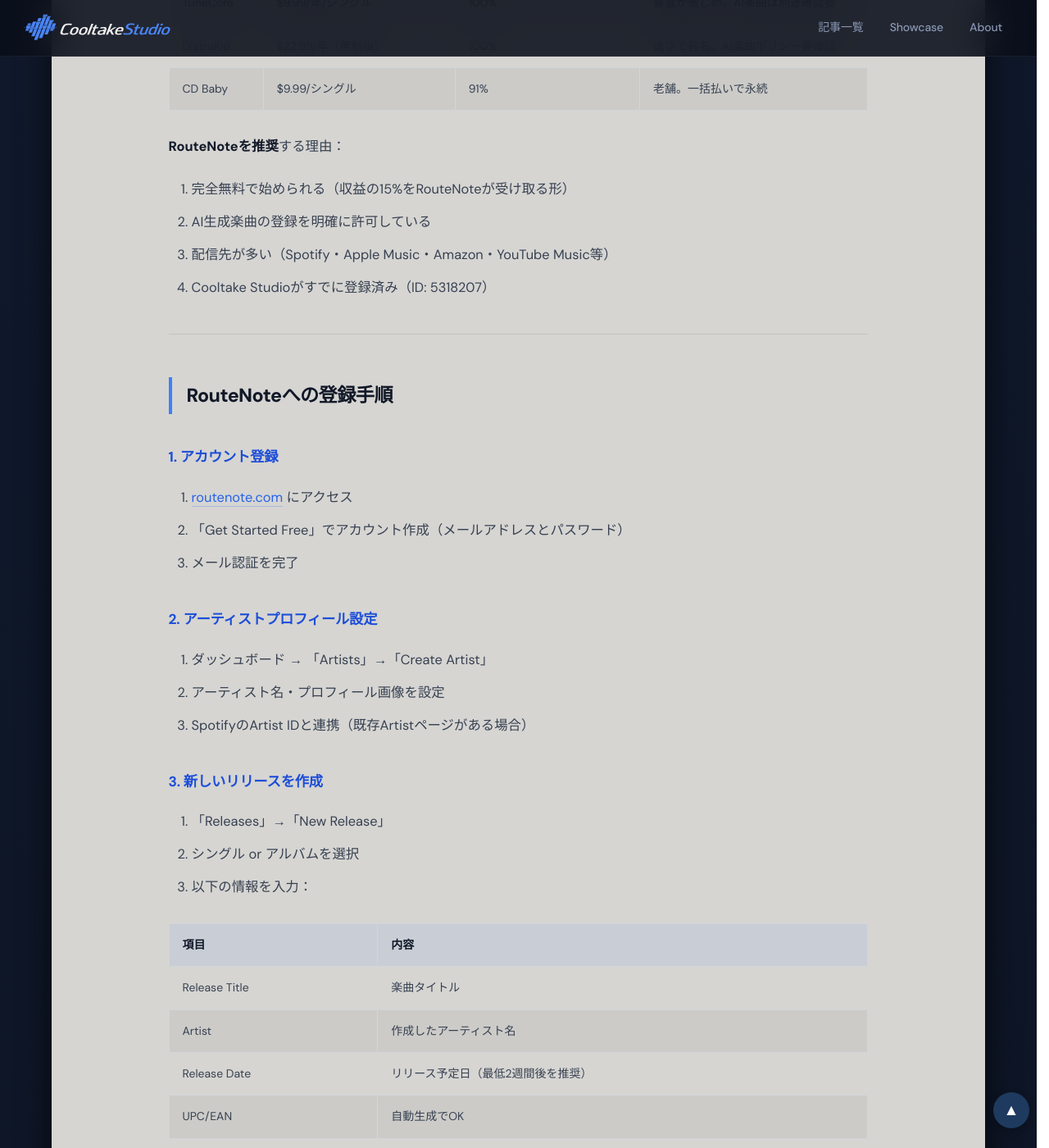
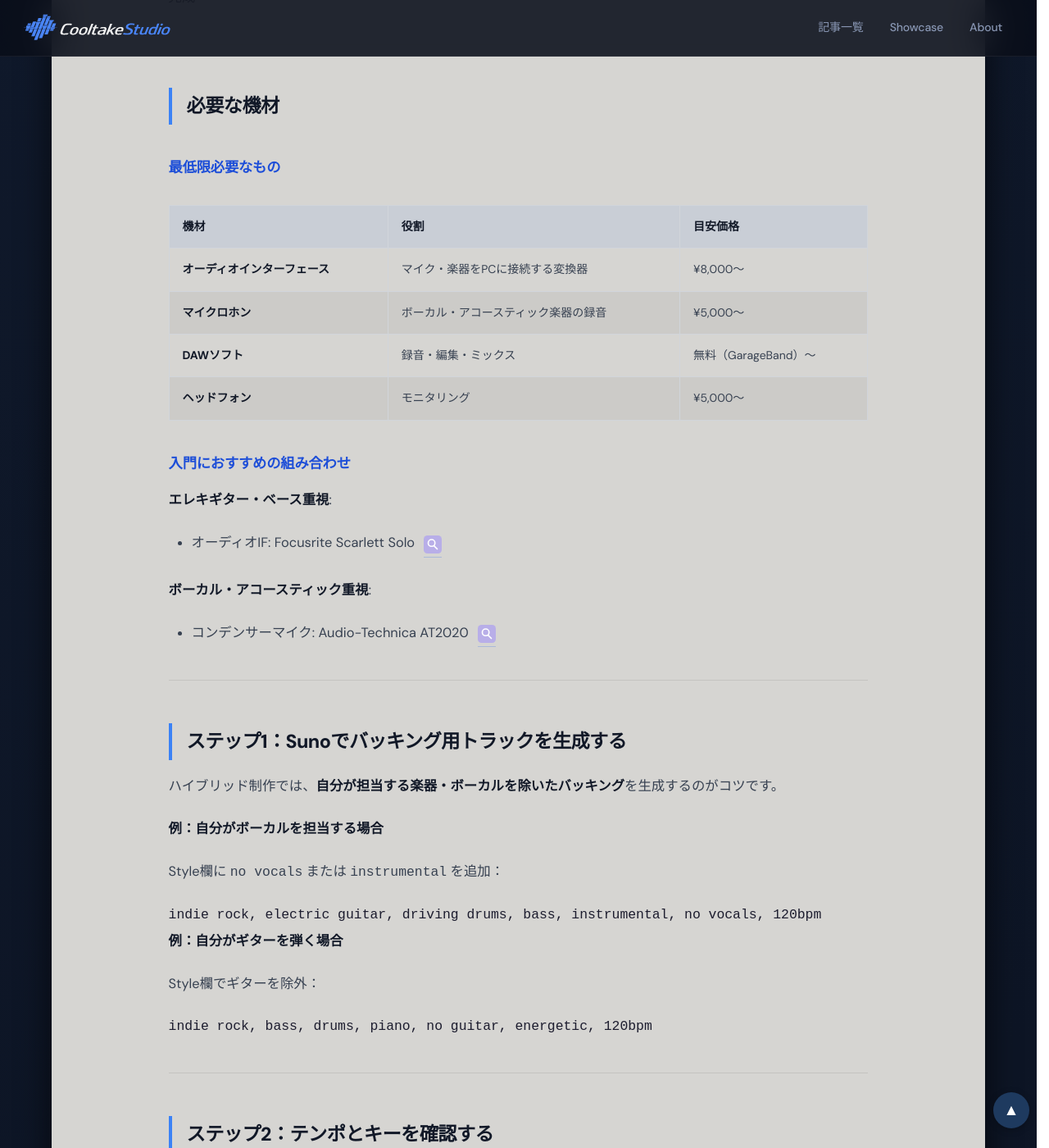
Before and after one commit to cooltake/cooltake-staging, a Jekyll site: the page built from _posts/2026-06-23-suno-guide-10.md, in a window 1280 px wide and 1400 px high, scrolled down 1158 px. Shown: the whole window at 82% size. Built offline with Jekyll 4.4.1, drawn with Linux system fonts in a browser that asks for light colours; some web fonts are replaced; some of the changed text lies outside the part shown.

````diff
--- a/_posts/2026-06-23-suno-guide-10.md
+++ b/_posts/2026-06-23-suno-guide-10.md
@@ -1,160 +1,165 @@
 ---
 layout: post
-title: "【第10回】SunoでSpotify・Apple Musicへ配信する方法｜RouteNote登録から収益化まで完全ガイド"
-description: "Suno AIで生成した楽曲をSpotify・Apple Music・Amazon Musicへ配信する方法を解説。RouteNoteへの登録・楽曲アップロード・著作権設定・ストリーミング収益の仕組みまで。"
+title: "Sunoと宅録を組み合わせる — AIトラック＋生演奏のハイブリッド制作【第10回】"
+description: "SunoのAIバッキングトラックに生演奏・ボーカルを重ねるハイブリッド制作の方法を解説。必要な機材・録音手順・DAWでの統合まで実践的に紹介します。"
 date: 2026-06-23
 categories: [production]
-tags: [Suno AI, RouteNote, Spotify, Apple Music, 配信, 音楽配信, 収益化]
+tags: [Suno, AI音楽, 宅録, DAW, ハイブリッド制作, オーディオインターフェース]
 image: /assets/images/thumb-suno-guide-10.jpg
-series: suno-guide
-series_title: "Sunoで曲を作る"
-series_num: 10
 ---
 
-> **このシリーズについて**
-> 「Sunoで曲を作る」全12回のシリーズです。#10はストリーミング配信の実践手順。
+## AIと人間の演奏を組み合わせる
 
-## SunoでSpotifyに配信できるか？
+[第9回](/production/suno-guide-09/)でSunoのオーディオをDAWに読み込む方法を学びました。第10回では一歩進んで、**Sunoのバッキングトラックに自分の生演奏やボーカルを重ねる**「ハイブリッド制作」を解説します。
 
-**結論：できる**。ただし条件がある。
-
-| 条件 | 内容 |
-|------|------|
-| **Sunoのプラン** | **Proプラン以上**（¥1,200/月）が必要。無料プランの楽曲は商用利用不可 |
-| **ディストリビューター** | RouteNote・TuneCore・DistroKid等の配信代行を使う |
-| **著作権表示** | Sunoの規約に従い「Suno AI」のクレジット表示を推奨 |
+Sunoを「スタジオミュージシャン」として扱い、自分は「メインアーティスト」として歌やギターを乗せるイメージです。
 
 ---
 
-## 配信代行サービスの選択
+## ハイブリッド制作の全体フロー
 
-| サービス | 費用 | 取り分 | 特徴 |
-|---------|------|--------|------|
-| **RouteNote** | **無料**（完全無料プランあり） | 無料: 85% / Premium: 100% | AI楽曲OK。登録無制限。 |
-| TuneCore | $9.99/年/シングル | 100% | 審査が厳しめ。AI楽曲は別途確認要 |
-| DistroKid | $22.99/年（無制限） | 100% | 速さで有名。AI楽曲ポリシー要確認 |
-| CD Baby | $9.99/シングル | 91% | 老舗。一括払いで永続 |
-
-**RouteNoteを推奨**する理由：
-1. 完全無料で始められる（収益の15%をRouteNoteが受け取る形）
-2. AI生成楽曲の登録を明確に許可している
-3. 配信先が多い（Spotify・Apple Music・Amazon・YouTube Music等）
-4. Cooltake Studioがすでに登録済み（ID: 5318207）
+```
+Sunoでバッキング生成
+    ↓
+WAVエクスポート（Pro以上推奨）
+    ↓
+DAWに読み込む
+    ↓
+テンポ・キーを確認・設定
+    ↓
+生演奏・ボーカルを録音して重ねる
+    ↓
+ミックス・マスタリング
+    ↓
+完成
+```
 
 ---
 
-## RouteNoteへの登録手順
+## 必要な機材
 
-### 1. アカウント登録
+### 最低限必要なもの
 
-1. [routenote.com](https://routenote.com) にアクセス
-2. 「Get Started Free」でアカウント作成（メールアドレスとパスワード）
-3. メール認証を完了
+| 機材 | 役割 | 目安価格 |
+|-----|------|---------|
+| **オーディオインターフェース** | マイク・楽器をPCに接続する変換器 | ¥8,000〜 |
+| **マイクロホン** | ボーカル・アコースティック楽器の録音 | ¥5,000〜 |
+| **DAWソフト** | 録音・編集・ミックス | 無料（GarageBand）〜 |
+| **ヘッドフォン** | モニタリング | ¥5,000〜 |
 
-### 2. アーティストプロフィール設定
+### 入門におすすめの組み合わせ
 
-1. ダッシュボード → 「Artists」→「Create Artist」
-2. アーティスト名・プロフィール画像を設定
-3. SpotifyのArtist IDと連携（既存Artistページがある場合）
+**エレキギター・ベース重視**:
+- オーディオIF: Focusrite Scarlett Solo
+  <a href="https://h.accesstrade.net/sp/cc?rk=01001xqc00os63&url=https%3A%2F%2Fwww.soundhouse.co.jp%2Fsearch%2Findex%2F%3Fcategory%3D%26search_all%3DScarlett+Solo" rel="nofollow" referrerpolicy="no-referrer-when-downgrade" style="display:inline-block;text-decoration:none;margin-left:.4em;vertical-align:middle;" title="サウンドハウスで見る"><svg xmlns="http://www.w3.org/2000/svg" width="22" height="22" viewBox="0 0 24 24" fill="none" style="vertical-align:middle;"><rect width="24" height="24" rx="5" fill="#b8aee8"/><circle cx="10.5" cy="10" r="4.5" stroke="#fff" stroke-width="1.8" fill="none"/><line x1="14" y1="14" x2="18" y2="18" stroke="#fff" stroke-width="1.8" stroke-linecap="round"/></svg></a>
 
-### 3. 新しいリリースを作成
-
-1. 「Releases」→「New Release」
-2. シングル or アルバムを選択
-3. 以下の情報を入力：
-
-| 項目 | 内容 |
-|------|------|
-| Release Title | 楽曲タイトル |
-| Artist | 作成したアーティスト名 |
-| Release Date | リリース予定日（最低2週間後を推奨） |
-| UPC/EAN | 自動生成でOK |
-| Genre | 適切なジャンルを選択 |
-| Language | 歌詞の言語 |
-| AI Generated | **必ず「Yes」を選択** |
+**ボーカル・アコースティック重視**:
+- コンデンサーマイク: Audio-Technica AT2020
+  <a href="https://h.accesstrade.net/sp/cc?rk=01001xqc00os63&url=https%3A%2F%2Fwww.soundhouse.co.jp%2Fsearch%2Findex%2F%3Fcategory%3D%26search_all%3DAT2020" rel="nofollow" referrerpolicy="no-referrer-when-downgrade" style="display:inline-block;text-decoration:none;margin-left:.4em;vertical-align:middle;" title="サウンドハウスで見る"><svg xmlns="http://www.w3.org/2000/svg" width="22" height="22" viewBox="0 0 24 24" fill="none" style="vertical-align:middle;"><rect width="24" height="24" rx="5" fill="#b8aee8"/><circle cx="10.5" cy="10" r="4.5" stroke="#fff" stroke-width="1.8" fill="none"/><line x1="14" y1="14" x2="18" y2="18" stroke="#fff" stroke-width="1.8" stroke-linecap="round"/></svg></a>
 
 ---
 
-## 楽曲ファイルの要件
+## ステップ1：Sunoでバッキング用トラックを生成する
 
-RouteNoteに提出するファイルの仕様：
+ハイブリッド制作では、**自分が担当する楽器・ボーカルを除いたバッキング**を生成するのがコツです。
 
-| 項目 | 要件 |
-|------|------|
-| フォーマット | WAV（推奨）または MP3（320kbps以上） |
-| サンプルレート | 44.1kHz または 48kHz |
-| ビット深度 | 16bit または 24bit |
-| 楽曲の長さ | 30秒以上 |
-| ノーマライゼーション | -14 LUFS程度（ストリーミング標準） |
+**例：自分がボーカルを担当する場合**
 
-**Sunoからダウンロードする際：**
-- Proプランで「WAV」ダウンロードを選択
-- DAWでラウドネスを-14 LUFSに揃えてから提出
+Style欄に `no vocals` または `instrumental` を追加：
+```
+indie rock, electric guitar, driving drums, bass, instrumental, no vocals, 120bpm
+```
+
+**例：自分がギターを弾く場合**
+
+Style欄でギターを除外：
+```
+indie rock, bass, drums, piano, no guitar, energetic, 120bpm
+```
 
 ---
 
-## アートワークの要件
+## ステップ2：テンポとキーを確認する
 
-| 項目 | 要件 |
-|------|------|
-| サイズ | 3000×3000px 以上（正方形） |
-| フォーマット | JPEG または PNG |
-| 内容 | アーティスト写真・イラスト・抽象デザインなど |
-| 禁止 | URLや連絡先情報を含む画像 |
+### テンポ（BPM）の確認
 
-**アートワークをAIで作る場合：** Canva・Adobe Firefly・Stable Diffusionで作成可能。
+DAWに読み込んだあと、Sunoのトラックのテンポを確認します。
+
+1. DAWの「テンポ検出」機能を使ってBPMを自動解析
+2. または、曲に合わせてメトロノームでBPMを手動で測定
+3. DAWのプロジェクトテンポをそのBPMに設定する
+
+**GarageBandの場合**: 「スマートテンポ」機能で自動検出できます。
+
+### キー（調性）の確認
+
+自分が演奏する際に合わせるためにキーを確認します。
+
+- Mixed In KeyやTuneflowなどのキー解析ツールを使う
+- または、自分の楽器でC・D・E...と合わせて探す
 
 ---
 
-## 配信先の選択
+## ステップ3：生演奏・ボーカルを録音する
 
-RouteNoteでは100以上の配信先を選べる。最初は以下の主要プラットフォームに絞ることを推奨：
+### ボーカル録音のポイント
 
-- ✅ Spotify
-- ✅ Apple Music
-- ✅ Amazon Music
-- ✅ YouTube Music
-- ✅ Tidal
-- ✅ Deezer
+1. **ヘッドフォンを使ってSunoトラックを聴きながら歌う**（マイクから外の音が入らないように）
+2. 部屋の反響を減らすため、クローゼット内や布団の近くで録音すると効果的
+3. マイクとの距離は**15〜20cm**が基本（近すぎると息の音が目立つ）
+
+### エレキギター録音のポイント
+
+1. ギター → オーディオIF（Hi-Z入力）→ PC のルートで接続
+2. DAW上でアンプシミュレーター（GarageBand内蔵等）を使ってサウンドを作る
+3. クリックトラックに合わせて演奏する
 
 ---
 
-## 収益の仕組みと目安
+## ステップ4：ミックスで馴染ませる
 
-ストリーミングの1再生あたりの報酬（目安）：
+録音したトラックとSunoのバッキングを馴染ませます。
 
-| プラットフォーム | 1再生 | 1万再生 |
-|----------------|------|---------|
-| Spotify | $0.003〜$0.005 | $30〜$50 |
-| Apple Music | $0.007〜$0.01 | $70〜$100 |
-| Amazon Music | $0.004〜$0.007 | $40〜$70 |
+| 処理 | 目的 |
+|-----|------|
+| EQ | 帯域がかぶらないように整理する |
+| コンプレッサー | ボーカルの音量を安定させる |
+| リバーブ | Sunoのバッキングの空間感に合わせる |
+| 音量バランス | ボーカルが埋もれないように調整 |
 
-**現実的な見通し：**
-- ファンゼロの状態からの月収は$1〜数十程度
-- SNS・YouTubeとの連動でリスナーを獲得することが先決
-- AI楽曲でもバイラルヒットした事例は存在する（特にTikTok連動）
+**基本の考え方**: Sunoのバッキングを「下げる」ことでボーカルが前に出てきます。バッキングの音量を-3〜-6dB程度落としてから調整するのが簡単です。
 
 ---
 
-## 注意事項：著作権と規約
+## Sunoのステム分離を活用する（Premier プラン）
 
-### Sunoの規約（2026年現在）
+Premier プランのステム分離で「インストトラック」を取り出すと、**AIボーカルを除いた純粋なバッキング**を入手できます。
 
-- **無料プランの楽曲**：商用利用・配信不可（個人使用のみ）
-- **Proプラン以上の楽曲**：商用利用・配信可能
-- **著作権帰属**：制作者（あなた）に帰属するが、SunoのAIモデルで生成したことの明記を推奨
-
-### RouteNoteのAI楽曲ポリシー
-
-- 「AI Generated」の項目で**必ずYesを選択**すること
-- 虚偽申告は配信停止の原因になる
+このインストトラックに自分のボーカルを重ねれば、完全な「AIバンド＋自分のボーカル」が実現します。
 
 ---
 
-次回（#11）は、**Sunoで作った楽曲をYouTubeでマネタイズする方法**を解説する。AdSense収益・Super Thanks・チャンネルメンバーシップとの組み合わせで収益を最大化する戦略だ。
+<div class="cta-soundhouse">
+<p>宅録・ハイブリッド制作に必要な機材はサウンドハウスで。マイク・オーディオインターフェース・ケーブルを豊富に取り揃えています。</p>
+<a href="https://h.accesstrade.net/sp/cc?rk=01001xqc00os63&url=https%3A%2F%2Fwww.soundhouse.co.jp%2Fsearch%2Findex%2F%3Fcategory%3D%26search_all%3D%E3%82%AA%E3%83%BC%E3%83%87%E3%82%A3%E3%82%AA%E3%82%A4%E3%83%B3%E3%82%BF%E3%83%BC%E3%83%95%E3%82%A7%E3%83%BC%E3%82%B9" rel="nofollow" referrerpolicy="no-referrer-when-downgrade">サウンドハウスでオーディオインターフェースを見る</a>
+</div>
 
----
-
-{% include suno-series-nav.html current=10 %}
-
-{% include suno-cta.html %}
+<div style="margin:56px 0 0;padding:28px;background:#0f1220;border:1px solid rgba(255,255,255,0.06);border-radius:18px;">
+  <div style="text-align:center;padding-bottom:20px;margin-bottom:20px;border-bottom:1px solid rgba(255,255,255,0.06);">
+    <span style="display:block;font-size:.68rem;font-weight:700;letter-spacing:.08em;text-transform:uppercase;color:#8896b3;margin-bottom:6px;">この記事</span>
+    <span style="display:block;font-size:1rem;font-weight:800;color:#f1f5ff;">第10回：Sunoと宅録を組み合わせる — AIトラック＋生演奏のハイブリッド制作</span>
+  </div>
+  <div style="display:grid;grid-template-columns:1fr 1fr;gap:16px;">
+    <a href="/production/suno-guide-09/" style="display:block;padding:16px 18px;border-radius:12px;border:1px solid rgba(255,255,255,0.08);background:rgba(255,255,255,0.02);text-decoration:none;">
+      <span style="display:block;font-size:.72rem;font-weight:700;color:#8896b3;margin-bottom:6px;">&#8592; 前の記事</span>
+      <span style="display:block;font-size:.85rem;color:#f1f5ff;font-weight:600;">第9回：インスト・BGMをSunoで作る — DAWに読み込んで仕上げる</span>
+    </a>
+    <a href="/production/suno-guide-11/" style="display:block;padding:16px 18px;border-radius:12px;border:1px solid rgba(59,130,246,.2);background:rgba(59,130,246,.06);text-decoration:none;">
+      <span style="display:block;font-size:.72rem;font-weight:700;color:#93c5fd;margin-bottom:6px;">次の記事 &#8594;</span>
+      <span style="display:block;font-size:.85rem;color:#f1f5ff;font-weight:600;">第11回：Sunoで作った曲を配信する — RouteNoteでSpotify・Apple Musicへ</span>
+    </a>
+  </div>
+  <div style="text-align:center;margin-top:20px;">
+    <a href="/series-list.html?series=suno-guide" style="display:inline-block;padding:.5rem 1.2rem;background:rgba(255,255,255,0.04);border:1px solid rgba(255,255,255,0.08);border-radius:9999px;color:#8896b3;text-decoration:none;font-size:.8rem;">シリーズ記事一覧を見る</a>
+  </div>
+</div>
````
